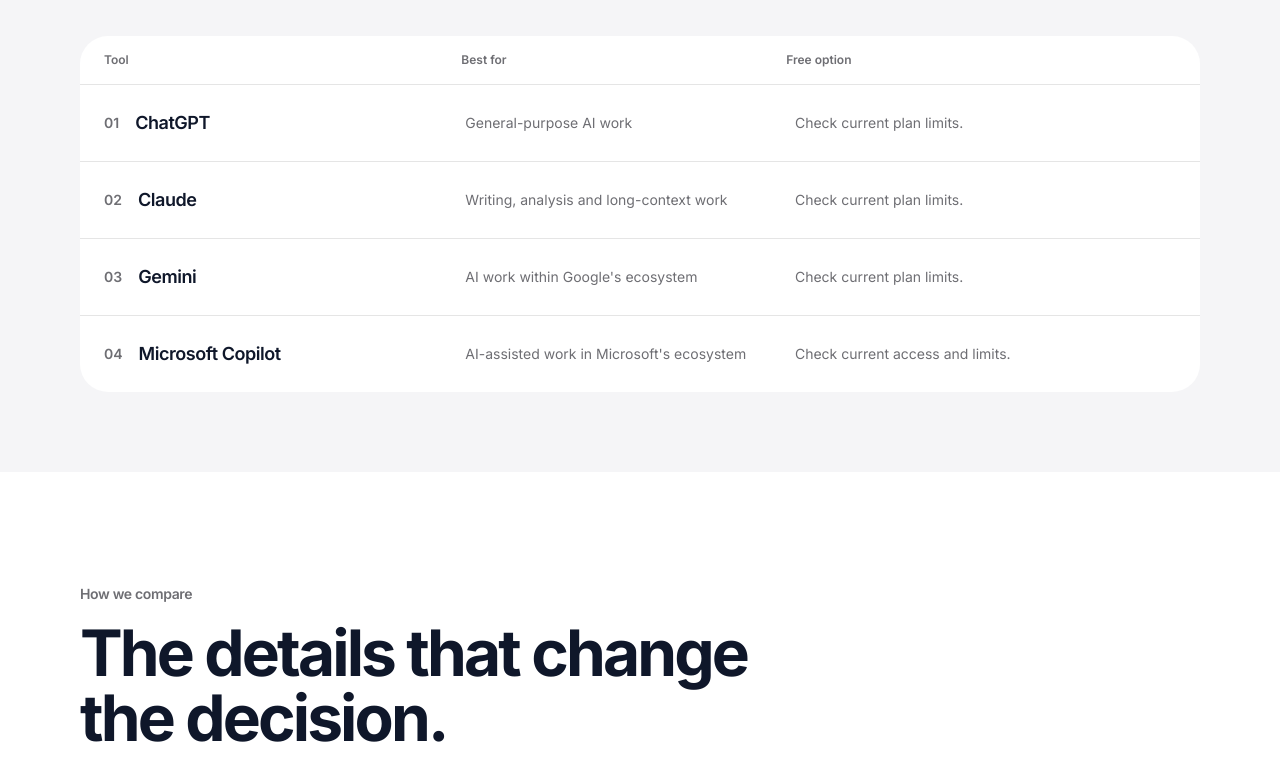
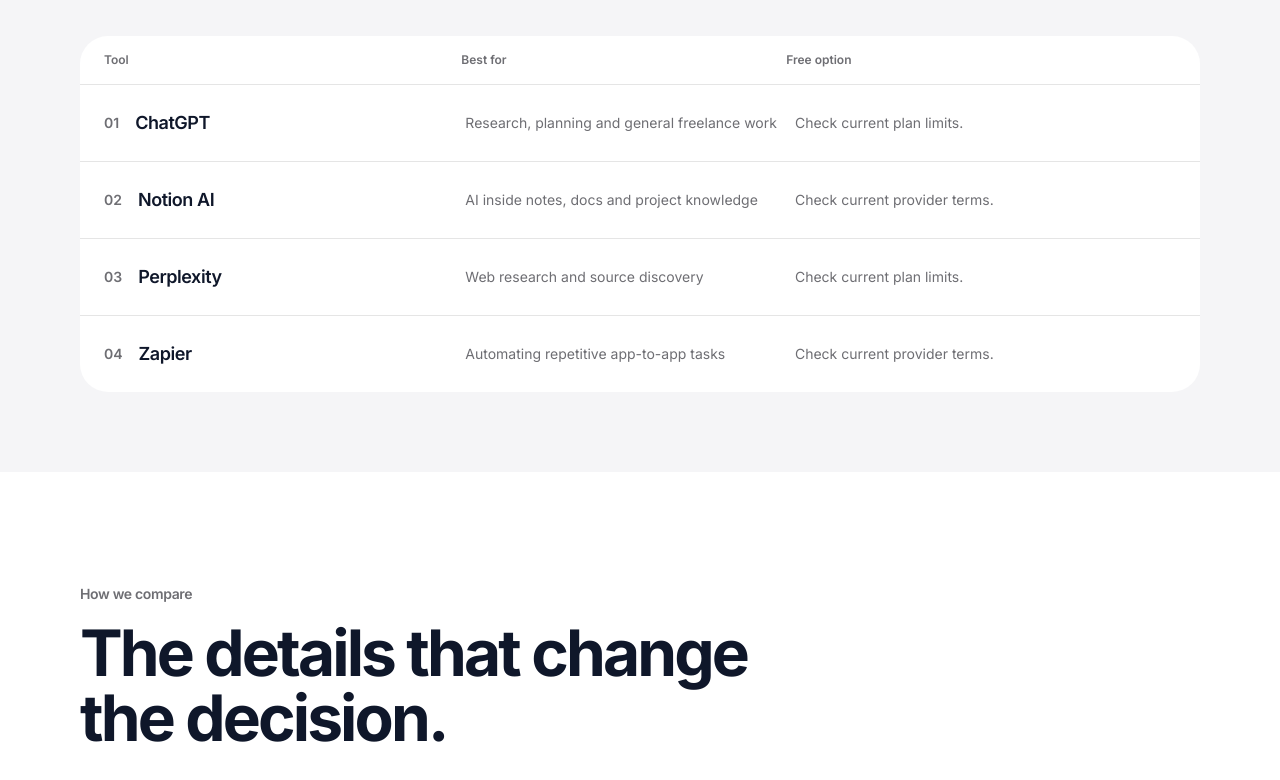
Before and after one commit to LinukaBandara/StackPick, a Next.js app: page /best/ai-productivity-tools-freelancers in a window 1280 px wide. Shown: the part 992-1772 px from the top of the page. Built offline with nearby package versions, Linux system fonts and the light colour scheme; no server answers.

Commit message:
refactor: specialize AI comparison tools

```diff
--- a/app/best/ai-productivity-tools-freelancers/page.tsx
+++ b/app/best/ai-productivity-tools-freelancers/page.tsx
@@ -15,10 +15,10 @@ export default function Page() {
       intro="AI productivity tools for freelancers, focused on planning, research, writing, notes and repetitive administrative work."
       pricingNote="AI features, models, usage limits and pricing change frequently. Verify current provider terms and test outputs before adopting a tool."
       tools={[
-        { name: "ChatGPT", bestFor: "General-purpose AI work", freeOption: "Check current plan limits.", tradeoff: "Broad capability means you still need to define the workflow.", url: "https://chatgpt.com/" },
-        { name: "Claude", bestFor: "Writing, analysis and long-context work", freeOption: "Check current plan limits.", tradeoff: "Limits and available features vary by plan.", url: "https://claude.ai/" },
-        { name: "Gemini", bestFor: "AI work within Google's ecosystem", freeOption: "Check current plan limits.", tradeoff: "Feature availability can vary by account and region.", url: "https://gemini.google.com/" },
-        { name: "Microsoft Copilot", bestFor: "AI-assisted work in Microsoft's ecosystem", freeOption: "Check current access and limits.", tradeoff: "The useful features depend on the Microsoft products and plan involved.", url: "https://copilot.microsoft.com/" },
+        { name: "ChatGPT", bestFor: "Research, planning and general freelance work", freeOption: "Check current plan limits.", tradeoff: "Flexible, but you must build your own workflow around it.", url: "https://chatgpt.com/" },
+        { name: "Notion AI", bestFor: "AI inside notes, docs and project knowledge", freeOption: "Check current provider terms.", tradeoff: "Most useful if your work already lives in Notion.", url: "https://www.notion.com/product/ai" },
+        { name: "Perplexity", bestFor: "Web research and source discovery", freeOption: "Check current plan limits.", tradeoff: "Sources still need to be checked before client-facing use.", url: "https://www.perplexity.ai/" },
+        { name: "Zapier", bestFor: "Automating repetitive app-to-app tasks", freeOption: "Check current provider terms.", tradeoff: "Automation value depends on the workflows and apps you connect.", url: "https://zapier.com/" },
       ]}
       bottomLine="Use AI where it removes busywork without taking control of important decisions."
     >
```
